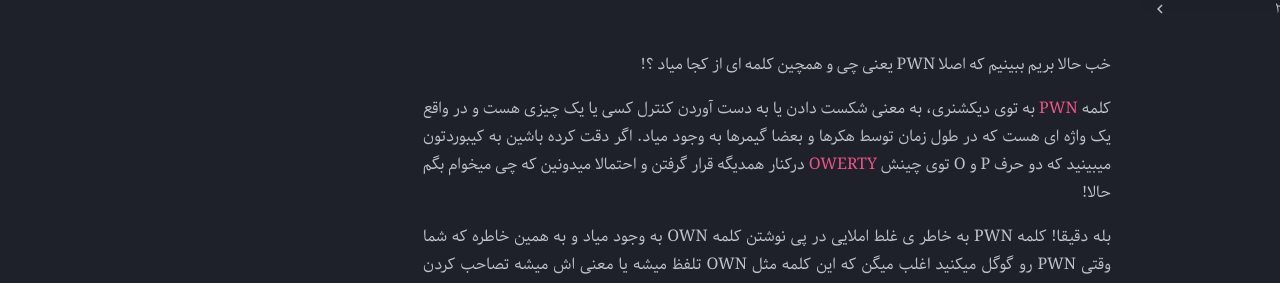
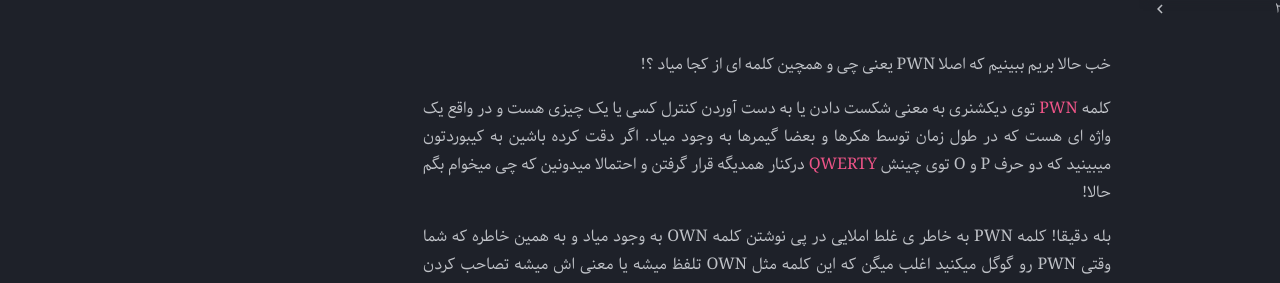
Before and after one commit to FlagMotori/writeups, an MkDocs documentation site: the page built from docs/pwn/index.md, in a window 1280 px wide. Shown: the part 177-460 px from the top of the page. Built offline with MkDocs 1.6.1 and Material for MkDocs 9.7.7, drawn with Linux system fonts in a browser that asks for light colours; comment, search, counter and statistics services are not loaded.

Commit message:
final pwn index.md
i just fix misspelings

```diff
--- a/docs/pwn/index.md
+++ b/docs/pwn/index.md
@@ -5,7 +5,7 @@
 
 خب حالا بریم ببینیم که اصلا PWN یعنی چی و همچین کلمه ای از کجا میاد ؟!
 
-کلمه [PWN](https://dictionary.cambridge.org/dictionary/english/pwn) به توی دیکشنری، به معنی شکست دادن یا به دست آوردن کنترل کسی یا یک چیزی هست و در واقع یک واژه ای هست که در طول زمان توسط هکرها و بعضا گیمرها به وجود میاد. اگر دقت کرده باشین به کیبوردتون میبینید که دو حرف P و O توی چینش [OWERTY](https://en.wikipedia.org/wiki/QWERTY) درکنار همدیگه قرار گرفتن و احتمالا میدونین که چی میخوام بگم حالا!
+کلمه [PWN](https://dictionary.cambridge.org/dictionary/english/pwn) توی دیکشنری به معنی شکست دادن یا به دست آوردن کنترل کسی یا یک چیزی هست و در واقع یک واژه ای هست که در طول زمان توسط هکرها و بعضا گیمرها به وجود میاد. اگر دقت کرده باشین به کیبوردتون میبینید که دو حرف P و O توی چینش [QWERTY](https://en.wikipedia.org/wiki/QWERTY) درکنار همدیگه قرار گرفتن و احتمالا میدونین که چی میخوام بگم حالا!
 
 بله دقیقا! کلمه PWN به خاطر ی غلط املایی در پی نوشتن کلمه OWN به وجود میاد و به همین خاطره که شما وقتی PWN رو گوگل میکنید اغلب میگن که این کلمه مثل OWN تلفظ میشه یا معنی اش میشه تصاحب کردن چیزی و از این حرفا!
 
```
